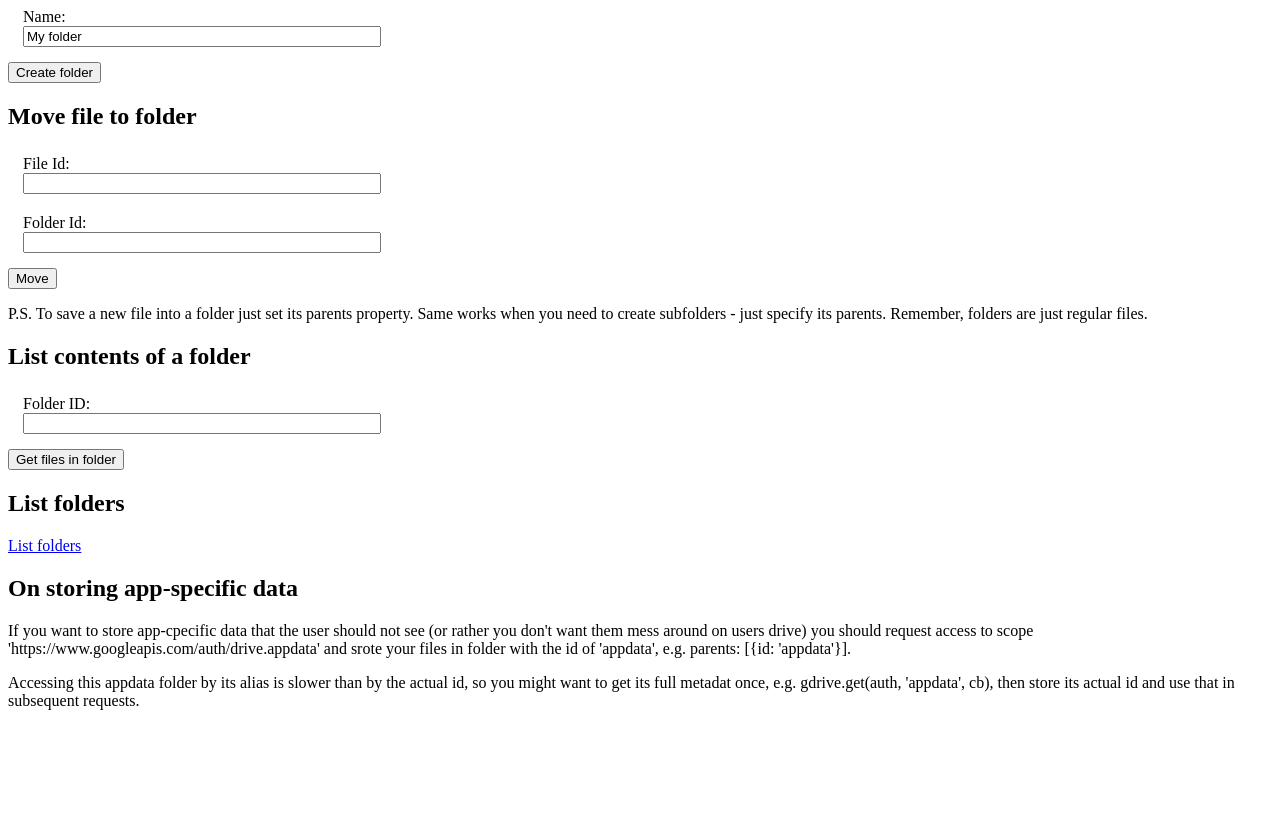
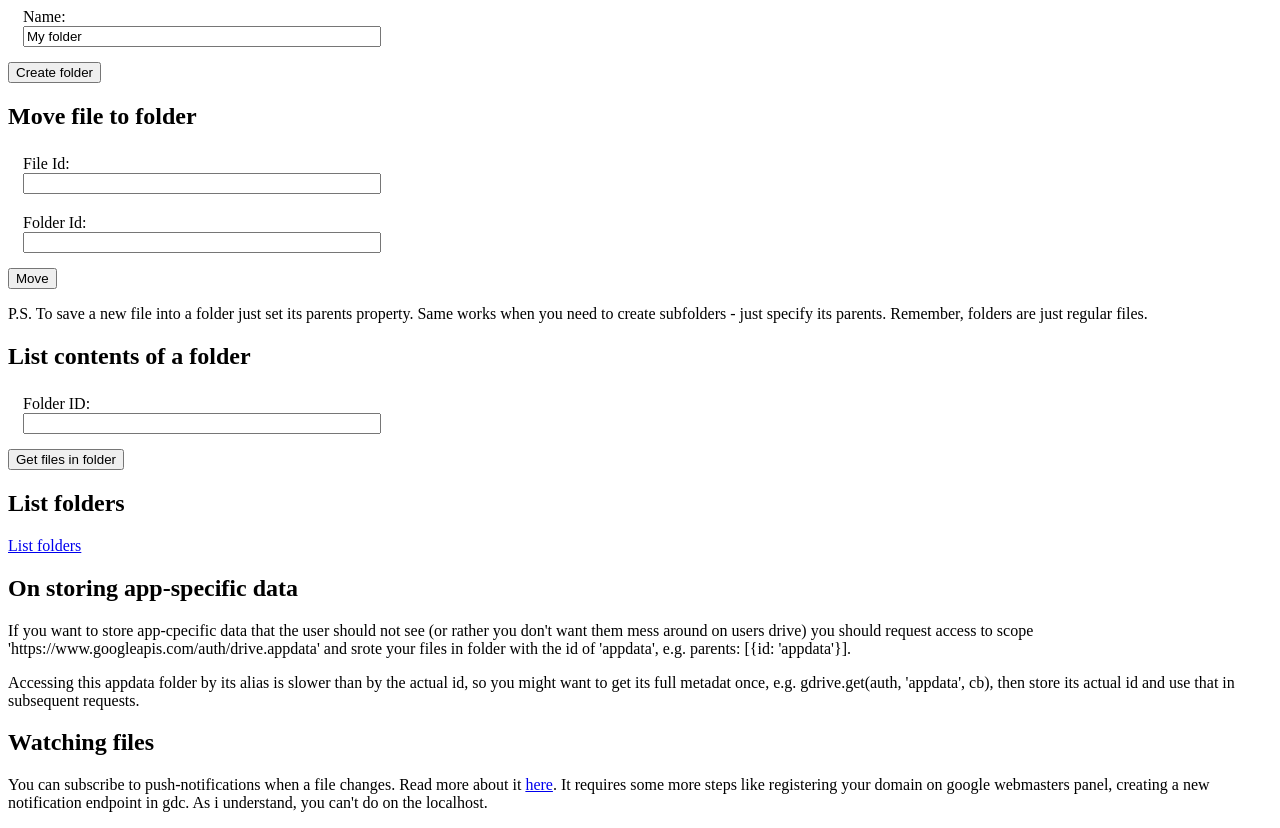
Before and after one commit to angryobject/gdrive-examples, a website: page public/filesExplorer.html in a window 1280 px wide. Shown: the part 1787-2615 px from the top of the page. Before the commit the page ends 2513 px from the top, so only its background shows below. Drawn offline with Linux system fonts and the light colour scheme.

Commit message:
Add notes on watching files

```diff
--- a/public/filesExplorer.html
+++ b/public/filesExplorer.html
@@ -188,5 +188,9 @@
 
     <p>Accessing this appdata folder by its alias is slower than by the actual id, so you might want to get its full metadat once, e.g. gdrive.get(auth, 'appdata', cb), then store its actual id and use that in subsequent requests.</p>
 
+    <h2>Watching files</h2>
+
+    <p>You can subscribe to push-notifications when a file changes. Read more about it <a href="https://developers.google.com/drive/v2/reference/changes/watch">here</a>. It requires some more steps like registering your domain on google webmasters panel, creating a new notification endpoint in gdc. As i understand, you can't do on the localhost.</p>
+
 </body>
 </html>
```
